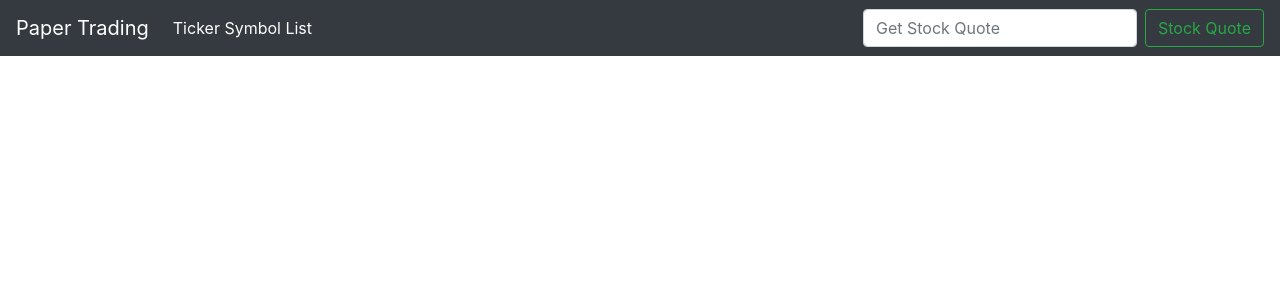
After one commit to Xiang-Song/django-papertrading, a Django app: template stocks/templates/base.html in a window 1280 px wide. The commit adds this page. Shown: the top 300 px of the page. Run offline with Django 3.2, Linux system fonts and the light colour scheme; the template is opened without the code that fills it, so the values that code supplies are empty; some libraries are stand-ins or nearby versions.

Commit message:
view for search and display ticker

```diff
--- /dev/null
+++ b/stocks/templates/base.html
@@ -0,0 +1,42 @@
+<!doctype html>
+<html lang="en">
+  <head>
+    <!-- Required meta tags -->
+    <meta charset="utf-8">
+    <meta name="viewport" content="width=device-width, initial-scale=1, shrink-to-fit=no">
+
+    <!-- Bootstrap CSS -->
+    <link rel="stylesheet" href="https://stackpath.bootstrapcdn.com/bootstrap/4.5.0/css/bootstrap.min.css" integrity="sha384-9aIt2nRpC12Uk9gS9baDl411NQApFmC26EwAOH8WgZl5MYYxFfc+NcPb1dKGj7Sk" crossorigin="anonymous">
+
+    <title>Paper Trading</title>
+  </head>
+  <body>
+    <nav class="navbar navbar-expand-lg navbar-dark bg-dark">
+        <a class="navbar-brand" href="home">Paper Trading</a>
+        <button class="navbar-toggler" type="button" data-toggle="collapse" data-target="#navbarSupportedContent" aria-controls="navbarSupportedContent" aria-expanded="false" aria-label="Toggle navigation">
+          <span class="navbar-toggler-icon"></span>
+        </button>
+
+        <div class="collapse navbar-collapse" id="navbarSupportedContent">
+          <ul class="navbar-nav mr-auto">
+            <li class="nav-item active">
+              <a class="nav-link" href="ticker">Ticker Symbol List <span class="sr-only">(current)</span></a>
+            </li>
+          </ul>
+          <form action = "{% url 'home' %}" class="form-inline my-2 my-lg-0" method="POST">
+              {% csrf_token %}
+            <input class="form-control mr-sm-2" type="search" placeholder="Get Stock Quote" aria-label="Search" name="ticker">
+            <button class="btn btn-outline-success my-2 my-sm-0" type="submit">Stock Quote</button>
+          </form>
+        </div>
+      </nav>
+    {% block content %}
+    {% endblock %}
+
+    <!-- Optional JavaScript -->
+    <!-- jQuery first, then Popper.js, then Bootstrap JS -->
+    <script src="https://code.jquery.com/jquery-3.5.1.slim.min.js" integrity="sha384-DfXdz2htPH0lsSSs5nCTpuj/zy4C+OGpamoFVy38MVBnE+IbbVYUew+OrCXaRkfj" crossorigin="anonymous"></script>
+    <script src="https://cdn.jsdelivr.net/npm/popper.js@1.16.0/dist/umd/popper.min.js" integrity="sha384-Q6E9RHvbIyZFJoft+2mJbHaEWldlvI9IOYy5n3zV9zzTtmI3UksdQRVvoxMfooAo" crossorigin="anonymous"></script>
+    <script src="https://stackpath.bootstrapcdn.com/bootstrap/4.5.0/js/bootstrap.min.js" integrity="sha384-OgVRvuATP1z7JjHLkuOU7Xw704+h835Lr+6QL9UvYjZE3Ipu6Tp75j7Bh/kR0JKI" crossorigin="anonymous"></script>
+  </body>
+</html>
```
Also changed, not shown: stocks/templates/home.html (+20 -1 lines), stocks/views.py (+30 -1 lines).
